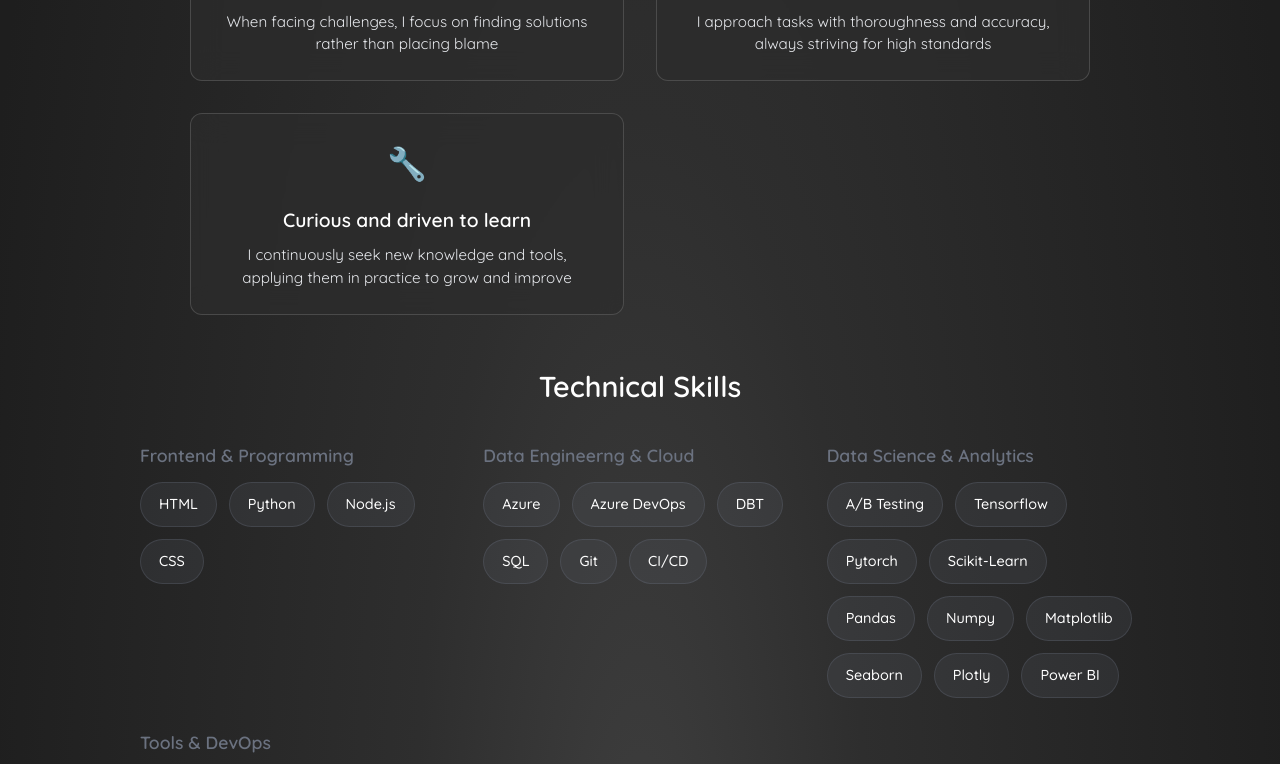
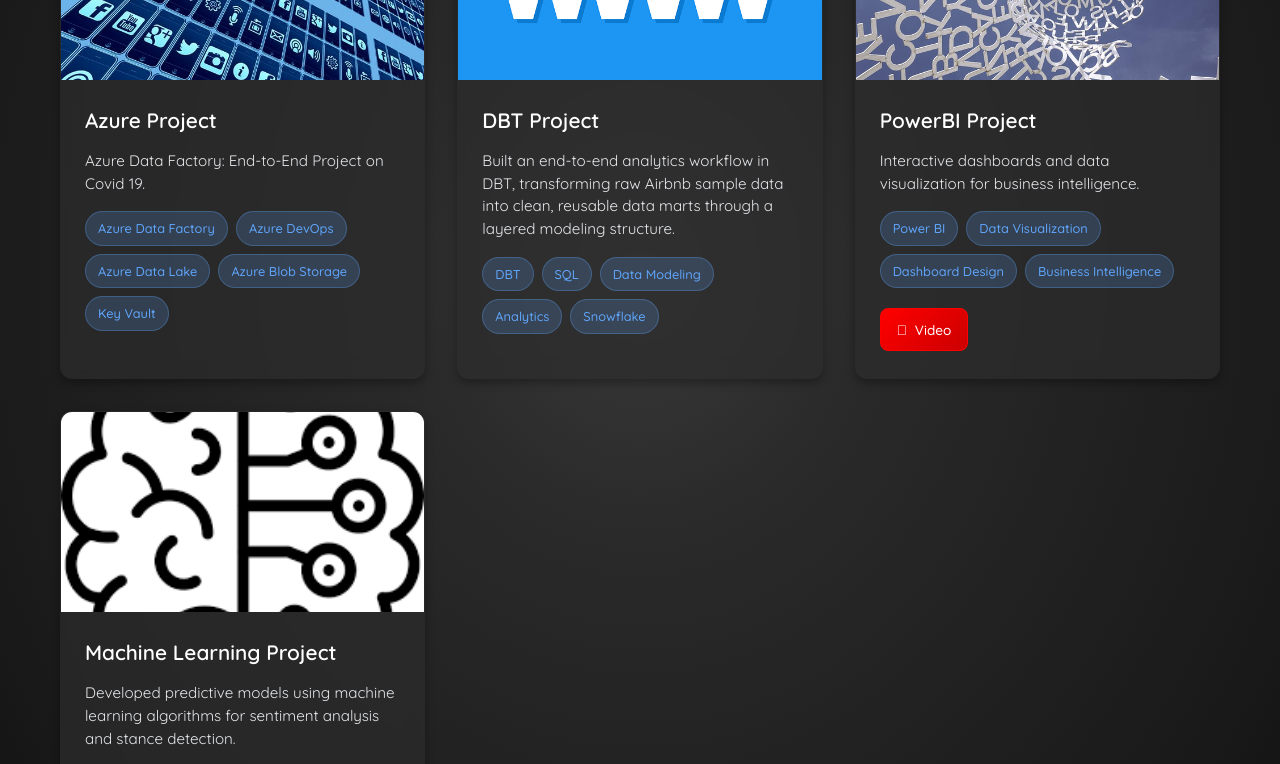
Before and after one commit to QianNetherladns/myweb, a Next.js app: page / in a window 1280 px wide. Shown: the part 1320-2084 px from the top of the page. Built offline with nearby package versions, Linux system fonts and the light colour scheme.

Commit message:
Completely remove About section and all related elements from homepage

```diff
--- a/public/style.css
+++ b/public/style.css
@@ -395,111 +395,6 @@ header {
   animation: fadeInRight 1s ease-out;
 }
 
-/* About Section */
-.about-section {
-  padding: 5rem 0;
-  background: rgba(255, 255, 255, 0.02);
-  border-top: 1px solid rgba(255, 255, 255, 0.1);
-}
-
-.about-content {
-  display: flex;
-  flex-direction: column;
-  gap: 3rem;
-  align-items: center;
-}
-
-.highlights-grid {
-  display: grid;
-  grid-template-columns: repeat(auto-fit, minmax(280px, 1fr));
-  gap: 2rem;
-  width: 100%;
-  max-width: 900px;
-}
-
-.highlight-card {
-  background: var(--card-bg);
-  border: 1px solid var(--border-color);
-  border-radius: 12px;
-  padding: 1.5rem;
-  backdrop-filter: blur(15px);
-  transition: all 0.3s ease;
-  text-align: center;
-}
-
-.highlight-card:hover {
-  transform: translateY(-5px);
-  box-shadow: 0 10px 30px rgba(0, 0, 0, 0.2);
-  border-color: rgba(255, 255, 255, 0.3);
-}
-
-.highlight-icon {
-  font-size: 2.5rem;
-  margin-bottom: 1rem;
-}
-
-.highlight-card h4 {
-  font-size: 1.2rem;
-  font-weight: 600;
-  color: var(--text-primary);
-  margin-bottom: 0.5rem;
-}
-
-.highlight-card p {
-  color: var(--text-secondary);
-  font-size: 0.95rem;
-  line-height: 1.5;
-}
-
-.skills-section {
-  width: 100%;
-  max-width: 1000px;
-  animation: fadeInUp 1s ease-out 0.4s both;
-}
-
-.skills-title {
-  font-size: 1.8rem;
-  color: var(--text-primary);
-  margin-bottom: 2rem;
-  text-align: center;
-  font-weight: 600;
-}
-
-.skills-grid {
-  display: grid;
-  grid-template-columns: repeat(auto-fit, minmax(250px, 1fr));
-  gap: 2rem;
-}
-
-.skill-category h4 {
-  font-size: 1.1rem;
-  color: var(--accent-color);
-  margin-bottom: 0.8rem;
-  font-weight: 600;
-}
-
-.skill-tags {
-  display: flex;
-  flex-wrap: wrap;
-  gap: 0.5rem;
-}
-
-.skill-tag {
-  background: rgba(107, 114, 128, 0.15);
-  color: var(--text-primary);
-  padding: 0.4rem 0.8rem;
-  border-radius: 20px;
-  font-size: 0.85rem;
-  font-weight: 500;
-  border: 1px solid rgba(107, 114, 128, 0.3);
-  transition: all 0.3s ease;
-}
-
-.skill-tag:hover {
-  background: rgba(107, 114, 128, 0.25);
-  border-color: rgba(107, 114, 128, 0.5);
-  transform: translateY(-2px);
-}
 
 /* Projects Section */
 .projects-section {
@@ -809,19 +704,6 @@ header {
     font-size: 1rem;
   }
 
-  .about-content {
-    gap: 2rem;
-  }
-
-  .highlights-grid {
-    grid-template-columns: 1fr;
-    gap: 1.5rem;
-  }
-
-  .skills-grid {
-    grid-template-columns: 1fr;
-    gap: 1.5rem;
-  }
 
   .projects-grid {
     grid-template-columns: 1fr;
--- a/src/app/page.tsx
+++ b/src/app/page.tsx
@@ -99,41 +99,6 @@ export default function Home() {
         </div>
       </section>
 
-      {/* About Section */}
-      <section className="about-section" id="about">
-        <div className="container">
-          <h2 className="section-title">About Me</h2>
-          <p className="section-subtitle">{content.about.intro.description}</p>
-
-          <div className="about-content">
-            <div className="highlights-grid">
-              {content.about.highlights.map((highlight, index) => (
-                <div key={index} className="highlight-card">
-                  <div className="highlight-icon">{highlight.icon}</div>
-                  <h4>{highlight.title}</h4>
-                  <p>{highlight.description}</p>
-                </div>
-              ))}
-            </div>
-
-            <div className="skills-section">
-              <h3 className="skills-title">Technical Skills</h3>
-              <div className="skills-grid">
-                {content.about.skills.categories.map((category, index) => (
-                  <div key={index} className="skill-category">
-                    <h4>{category.title}</h4>
-                    <div className="skill-tags">
-                      {category.skills.map((skill, skillIndex) => (
-                        <span key={skillIndex} className="skill-tag">{skill}</span>
-                      ))}
-                    </div>
-                  </div>
-                ))}
-              </div>
-            </div>
-          </div>
-        </div>
-      </section>
 
       {/* Projects Section */}
       <section className="projects-section" id="projects">
@@ -189,7 +154,7 @@ export default function Home() {
       <section className="contact-section" id="contact">
         <div className="container">
           <h2 className="section-title">Get In Touch</h2>
-          <p className="section-subtitle">{content.about.contact.description}</p>
+          <p className="section-subtitle">{content.contact.description}</p>
 
           <div className="contact-content">
             <div className="contact-info">
@@ -197,7 +162,7 @@ export default function Home() {
                 <div className="contact-icon">📧</div>
                 <div className="contact-details">
                   <h4>Email</h4>
-                  <a href={`mailto:${content.about.contact.email}`}>{content.about.contact.email}</a>
+                  <a href={`mailto:${content.contact.info.email}`}>{content.contact.info.email}</a>
                 </div>
               </div>
 
@@ -205,7 +170,7 @@ export default function Home() {
                 <div className="contact-icon">📍</div>
                 <div className="contact-details">
                   <h4>Location</h4>
-                  <p>{content.about.profile.location}</p>
+                  <p>{content.contact.info.location}</p>
                 </div>
               </div>
 
--- a/src/config/content.json
+++ b/src/config/content.json
@@ -168,9 +168,9 @@
       "to_email": "your-email@example.com"
     },
     "info": {
-      "email": "your.email@example.com",
+      "email": "qian3415@gmail.com",
       "phone": "+86 188 1367 6461",
-      "location": "Your Location"
+      "location": "📍 Based in Tilburg, Netherlands"
     },
     "social": [
       {
```
